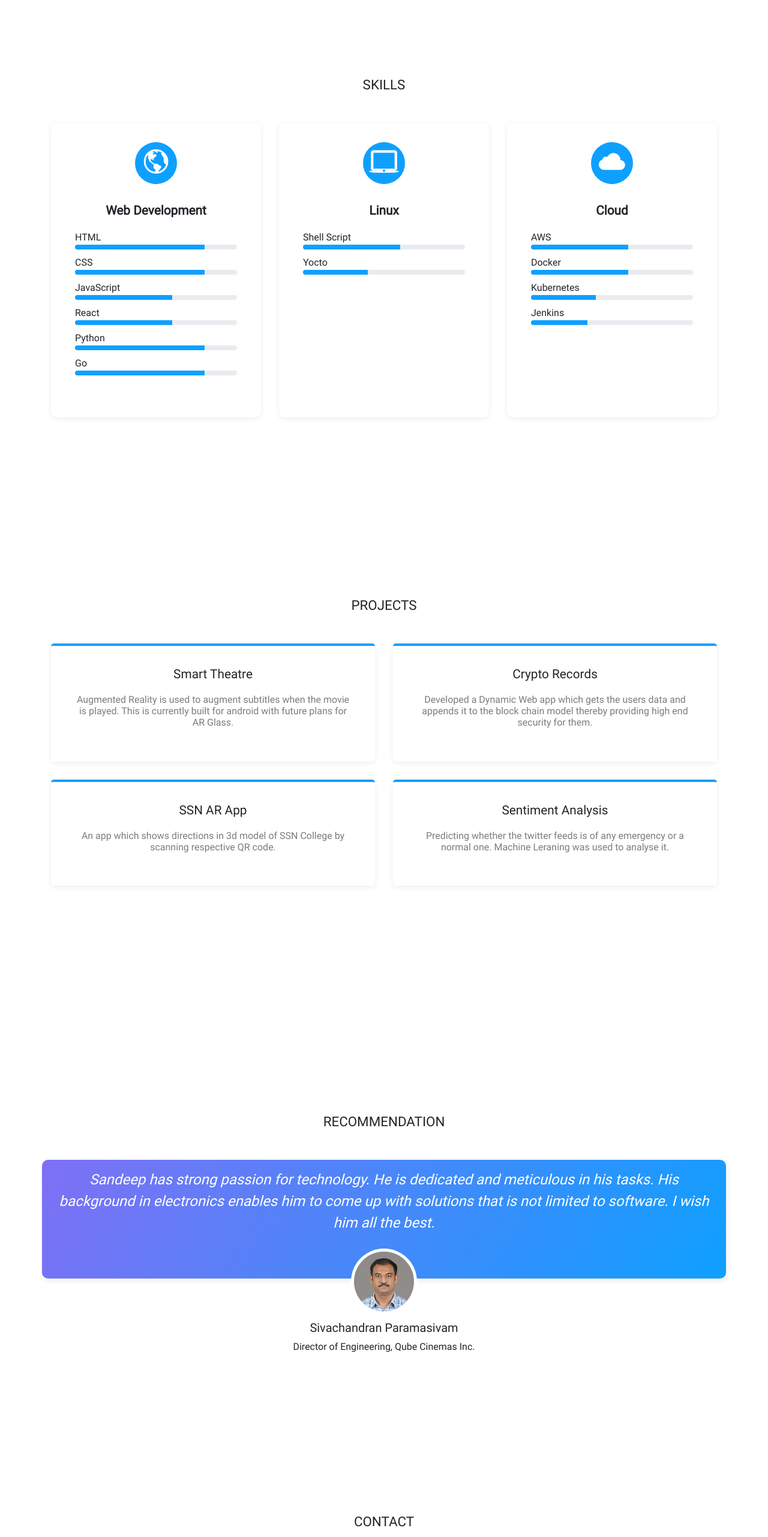
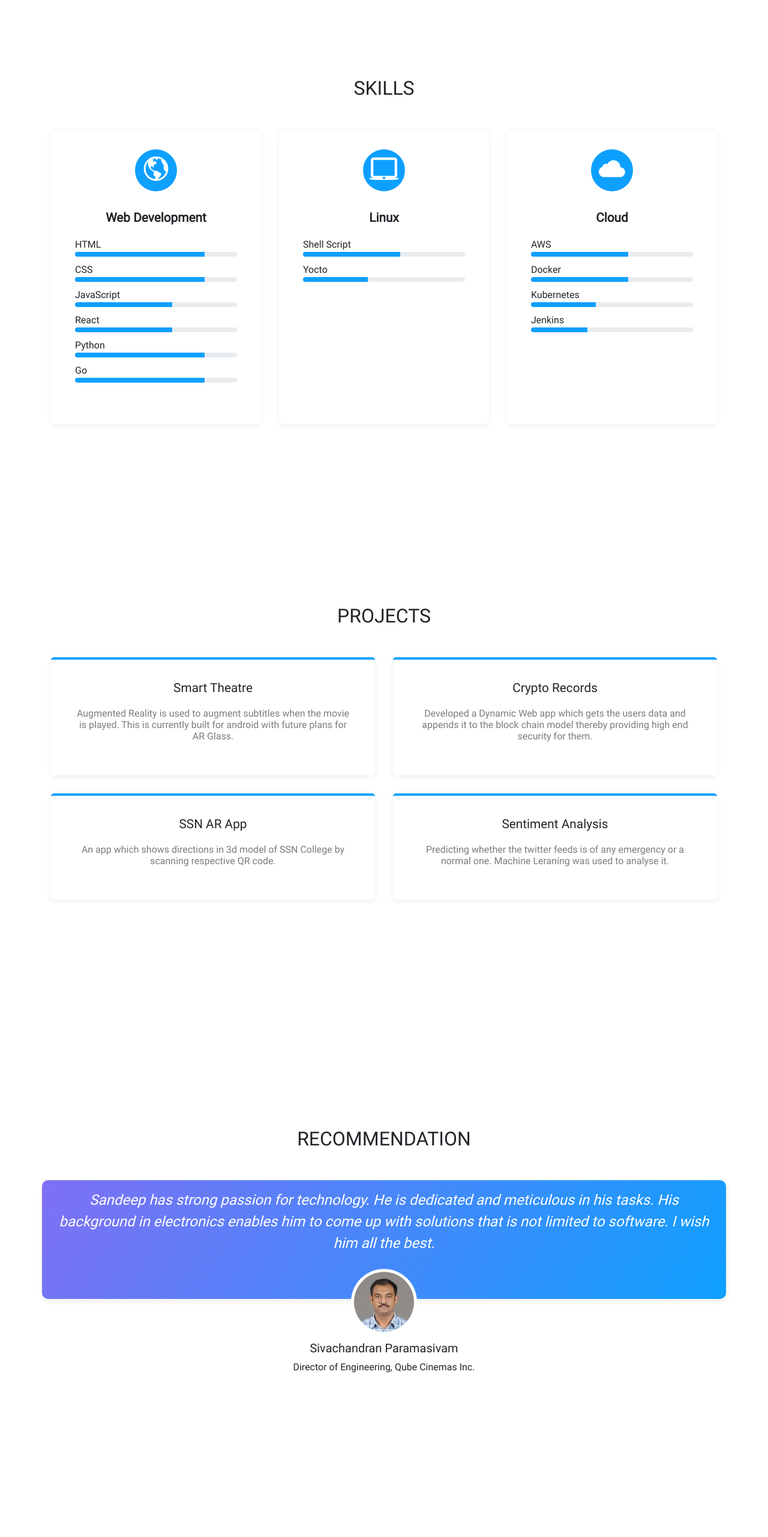
Before and after one commit to tsksandeep/personal-website-frontend, a React (Create React App) app: page / in a window 1280 px wide. Shown: the part 2820-5383 px from the top of the page at 60% size. Built offline with nearby package versions, Linux system fonts and the light colour scheme.

Commit message:
Minor Changes

```diff
--- a/src/components/Footer/Footer.css
+++ b/src/components/Footer/Footer.css
@@ -11,7 +11,7 @@ button:focus {
 }
 
 .contact-heading {
-  font-size: 1.4rem;
+  font-size: 2rem;
   margin-bottom: 50px;
 }
 
@@ -131,4 +131,7 @@ button:focus {
   .address-custom {
     font-size: 18px;
   }
+  .contact-heading {
+    font-size: 1.4rem;
+  }
 }
--- a/src/components/Intro/Intro.js
+++ b/src/components/Intro/Intro.js
@@ -2,6 +2,7 @@ import React from "react";
 import "./Intro.css";
 import "../../assets/bootstrap/css/bootstrap.min.css";
 import avatar from "../../assets/img/avatar.jpg";
+import { NavHashLink as Link } from "react-router-hash-link";
 
 const Intro = () => {
     return (
@@ -13,8 +14,8 @@ const Intro = () => {
                 </div>
                 <div
                 ><span className="know-me-already">Know me already ?
-            </span><a className="btn btn-outline-primary"
-                        role="button" href="hire-me.html">HIRE ME</a></div>
+            </span><Link smooth className="btn btn-outline-primary"
+                        role="button" to="/#contact-section">HIRE ME</Link></div>
             </div>
         </section>
     )
--- a/src/components/Projects/Projects.css
+++ b/src/components/Projects/Projects.css
@@ -4,7 +4,7 @@
 }
 
 .projects-heading {
-  font-size: 1.4rem;
+  font-size: 2rem;
 }
 
 .project-card-no-image {
@@ -17,3 +17,9 @@
   z-index: 1;
   cursor: pointer;
 }
+
+@media (max-width: 768px) {
+  .projects-heading {
+    font-size: 1.4rem;
+  }
+}
--- a/src/components/Recommendation/Recommendation.css
+++ b/src/components/Recommendation/Recommendation.css
@@ -4,7 +4,7 @@
 }
 
 .recommendation-heading {
-font-size: 1.4rem;
+  font-size: 2rem;
 }
 
 #recommendation-section .intro {
@@ -38,6 +38,12 @@ font-size: 1.4rem;
   margin-top: 10px;
 }
 
+@media (max-width: 768px) {
+  .recommendation-heading {
+    font-size: 1.4rem;
+  }
+}
+
 @media (max-width: 576px) {
   .recommendation-box {
     margin: 10px;
--- a/src/components/Skills/Skills.css
+++ b/src/components/Skills/Skills.css
@@ -8,7 +8,7 @@
 }
 
 .skills-heading {
-  font-size: 1.4rem;
+  font-size: 2rem;
 }
 
 .special-skill-item {
@@ -35,6 +35,9 @@
   .custom-skill-col {
     margin: 40px 10px;
   }
+  .skills-heading {
+    font-size: 1.4rem;
+  }
 }
 
 @media (max-width: 578px) {
```
